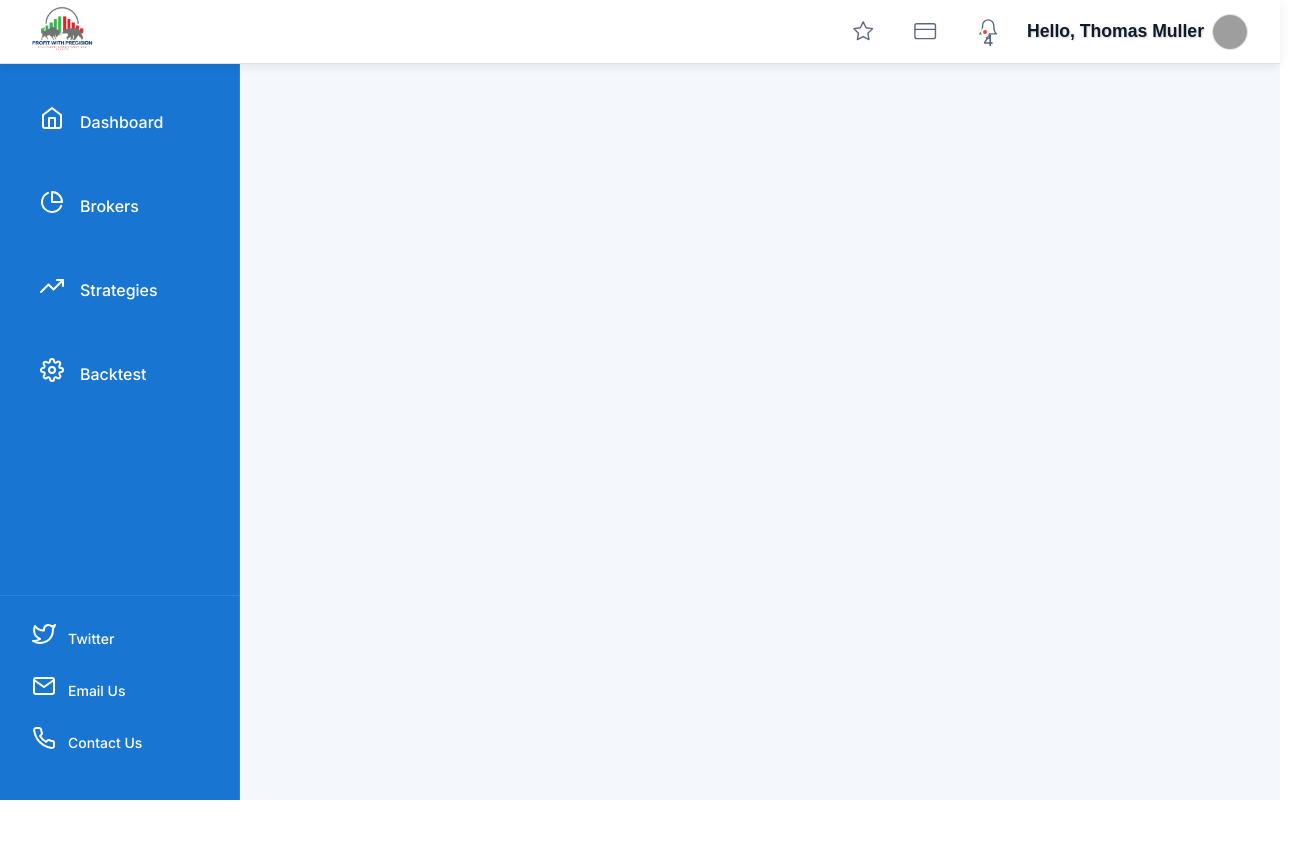
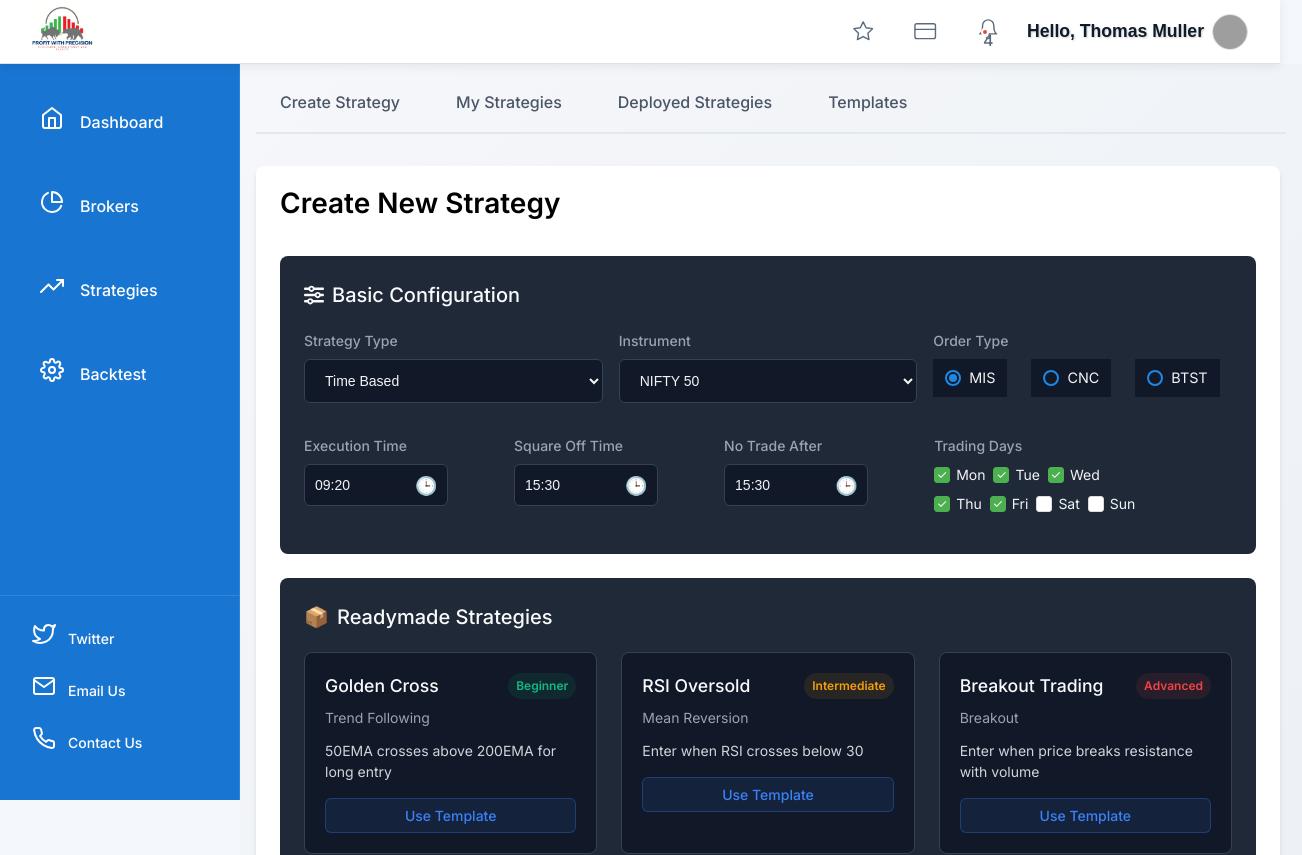
Before and after one commit to sudhanshu2070/last-trade, a React (Vite) app: page /strategies/1 in a window 1280 px wide. Shown: the top 855 px of the page, 1302 px wide, since content can reach past the window. Before the commit the page ends 800 px from the top, so only its background shows below. Built offline with nearby package versions, Linux system fonts and the light colour scheme; grey boxes are pictures that could not be loaded.

Commit message:
Advance features 0.9 and navigation 0.1

```diff
--- a/src/App.tsx
+++ b/src/App.tsx
@@ -46,6 +46,7 @@ function App() {
                   <Route path="/portfolio" element={<BrokerConnection />} />
                   <Route path="/brokers" element={<TestComp name={'Brokers'}/>} />
                   <Route path="/strategies" element={<StrategyPage />} />
+                  <Route path="/strategies/:tab" element={<StrategyPage />} />
                   <Route path="/backtest" element={<TestComp name={'Backtest'}/>} />
                 </Routes>
               </main>
--- a/src/Pages/Strategy/StrategyPage.tsx
+++ b/src/Pages/Strategy/StrategyPage.tsx
@@ -1,13 +1,21 @@
 import React, { useState } from 'react';
+import { useNavigate, useParams } from 'react-router-dom';
 import styles from './StrategyPage.module.css';
 import CreateStrategy from '../../Pages/StrategyTabs/CreateStrategy/CreateStrategy';
 import TestComponet from '../../components/TestComp';
-// import { useNavigate } from 'react-router-dom';
 
 const StrategyPage: React.FC = () => {
-  const [activeTab, setActiveTab] = useState('create');
-    // const navigate = useNavigate();
+  const { tab } = useParams(); // Getting the tab parameter from URL
+  const navigate = useNavigate();
 
+    // Set initial activeTab based on URL parameter or default to 'create'
+  const [activeTab, setActiveTab] = useState(tab || 'create');
+
+  // Update both state and URL when tab changes
+  const handleTabChange = (newTab: string) => {
+    setActiveTab(newTab);
+    navigate(`/strategies/${newTab}`);
+  };
 
   const renderTabContent = () => {
     switch (activeTab) {
@@ -30,25 +38,25 @@ const StrategyPage: React.FC = () => {
       <div className={styles.tabContainer}>
         <button
           className={`${styles.tabButton} ${activeTab === 'create' ? styles.active : ''}`}
-          onClick={() => setActiveTab('create')}
+          onClick={() => handleTabChange('create')}
         >
           Create Strategy
         </button>
         <button
           className={`${styles.tabButton} ${activeTab === 'my' ? styles.active : ''}`}
-          onClick={() => setActiveTab('my')}
+          onClick={() => handleTabChange('my')}
         >
           My Strategies
         </button>
         <button
           className={`${styles.tabButton} ${activeTab === 'deployed' ? styles.active : ''}`}
-          onClick={() => setActiveTab('deployed')}
+          onClick={() => handleTabChange('deployed')}
         >
           Deployed Strategies
         </button>
         <button
           className={`${styles.tabButton} ${activeTab === 'templates' ? styles.active : ''}`}
-          onClick={() => setActiveTab('templates')}
+          onClick={() => handleTabChange('templates')}
         >
           Templates
         </button>
--- a/src/components/Dashboard/Dashboard.tsx
+++ b/src/components/Dashboard/Dashboard.tsx
@@ -40,7 +40,7 @@ const Dashboard: React.FC = () => {
           <div className={styles.sectionHeader}>
             <h2 className={styles.sectionTitleStrategyTemplate}>Strategy Templates</h2>
             <button
-              onClick={() => navigate('/strategies')}
+              onClick={() => navigate('/strategies/templates')}
               className={styles.viewMoreButton}
             >
               View more
--- a/src/components/RecentActivity/RecentStrategyActivity.tsx
+++ b/src/components/RecentActivity/RecentStrategyActivity.tsx
@@ -62,7 +62,7 @@ const RecentStrategyActivity: React.FC = () => {
         <h3 className={styles.title}>Recent Strategy Activity</h3>
         <button
           className={styles.viewMoreButton}
-          onClick={() => navigate('/strategies')}
+          onClick={() => navigate('/strategies/deployed')}
         >
           View More
         </button>
```
